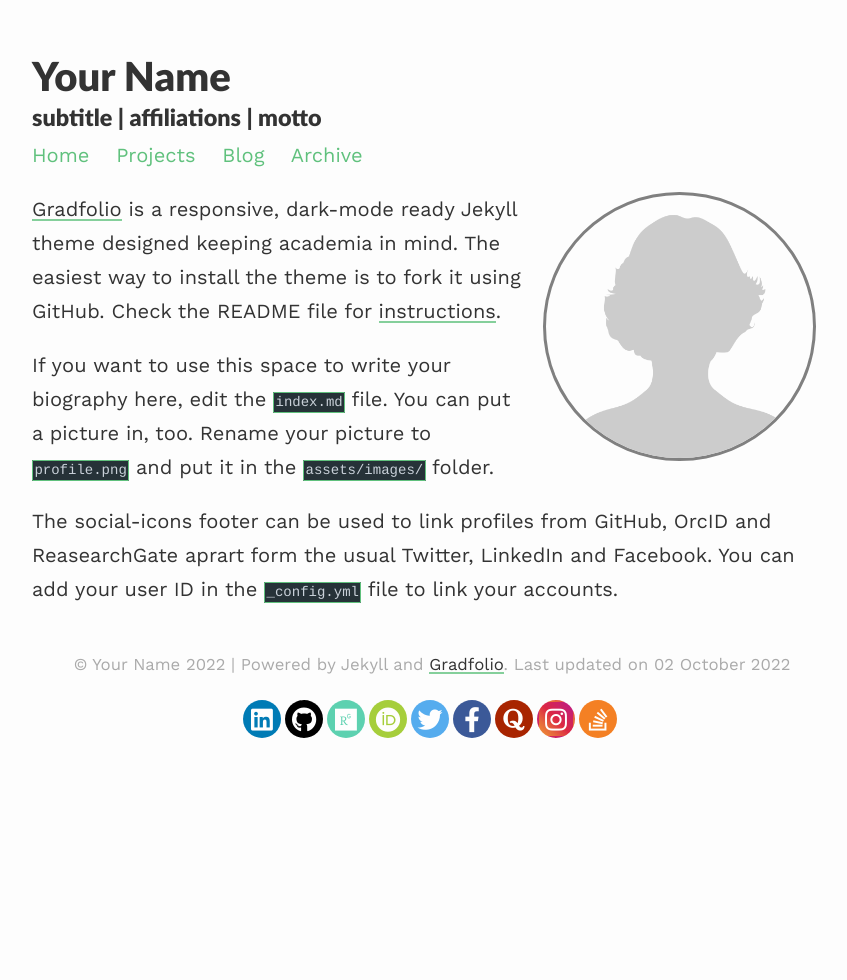
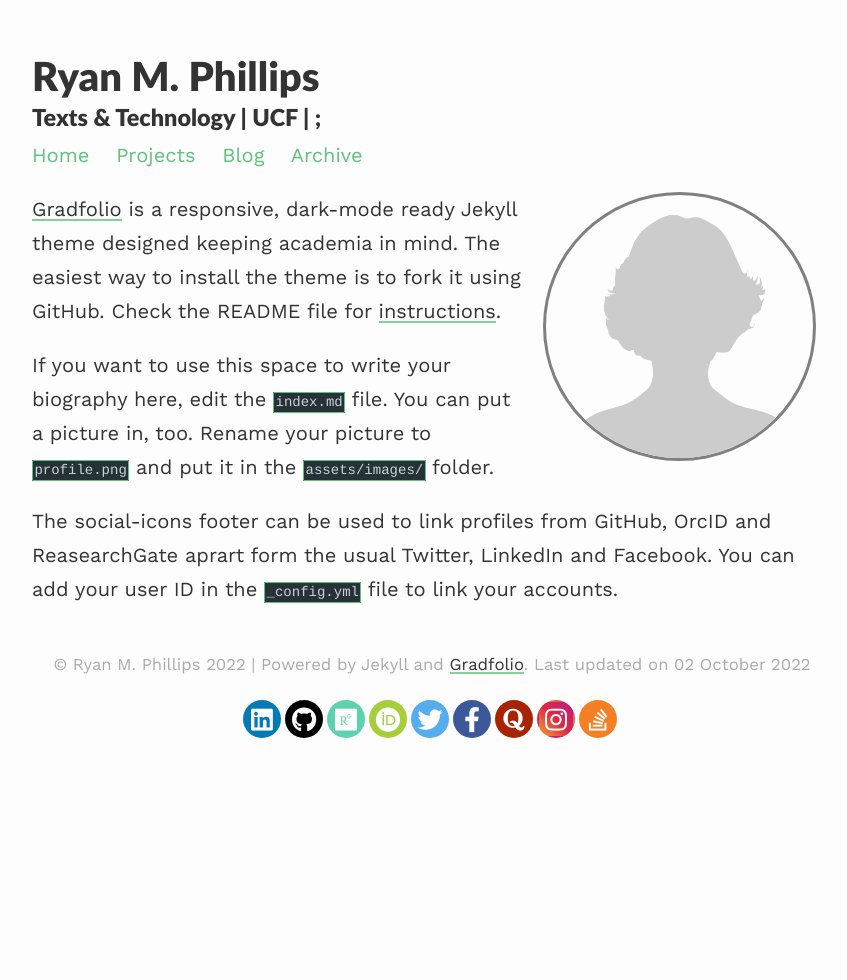
Before and after one commit to ryanmphillips/MelaninScholar, a Jekyll site: the page built from index.md, in a window 1280 px wide. Shown: the whole page, without its empty margins (208-1055 px from the left). Built offline with Jekyll 4.4.1, drawn with Linux system fonts in a browser that asks for light colours; nearby versions of some CDN libraries.

```diff
--- a/_config.yml
+++ b/_config.yml
@@ -1,9 +1,9 @@
-### your site title here
+### Graduate Portfolio
 
-title: Your Name
-description: subtitle | affiliations | motto
+title: Ryan M. Phillips
+description: Texts & Technology | UCF | ;
 
-baseurl: /gradfolio #name of GitHub repository
+baseurl: /MelaninScholar #name of GitHub repository
 url: "" #custom url to be used instead of GitHub repository
 email: #
 
@@ -13,7 +13,7 @@ permalink: /blog/:year/:title/
 paginate_path: /blog/page:num/
 
 # Social media links in footer
-twitter: "#"
+twitter: "MelaninScholar"
 linkedin: "#"
 stackoverflow: "#"
 github: "#"
```
